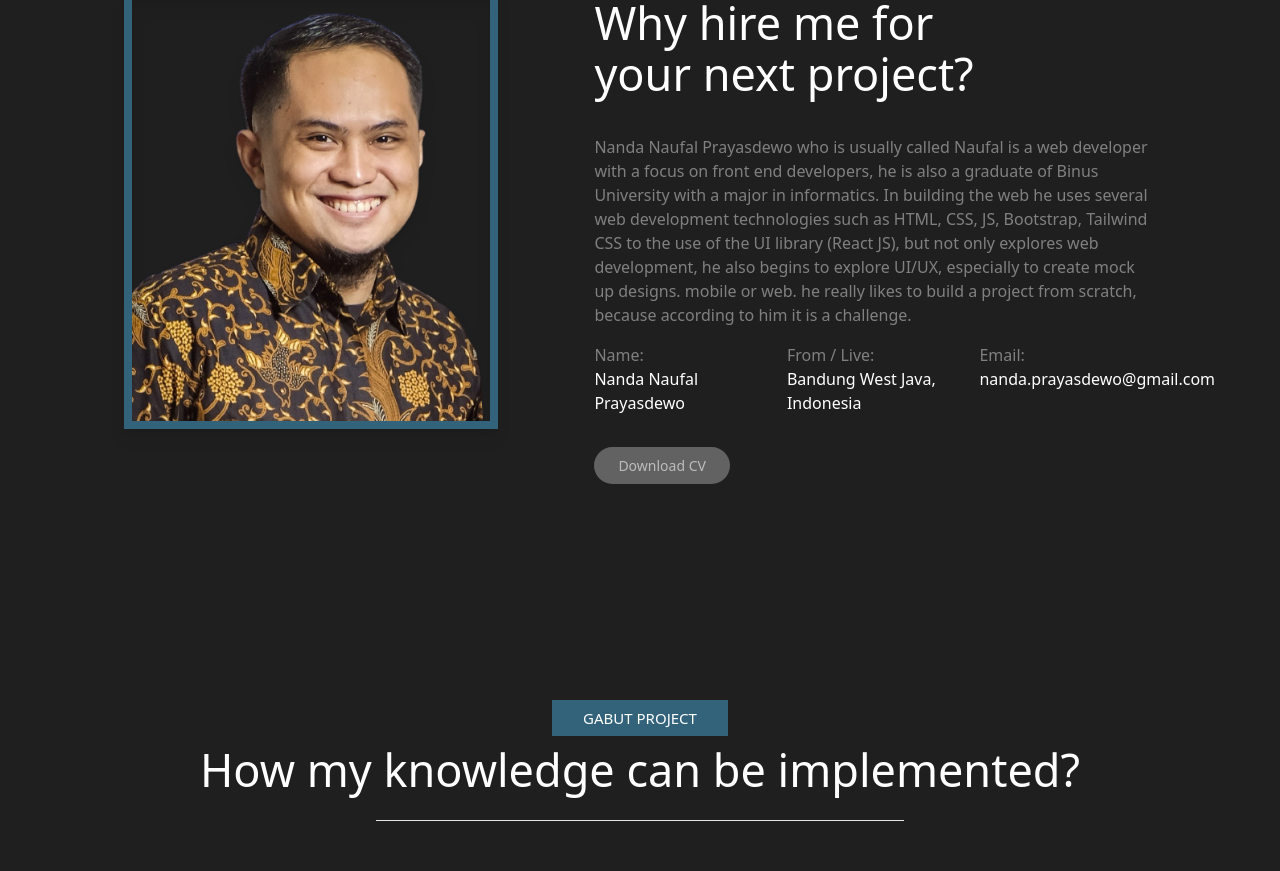
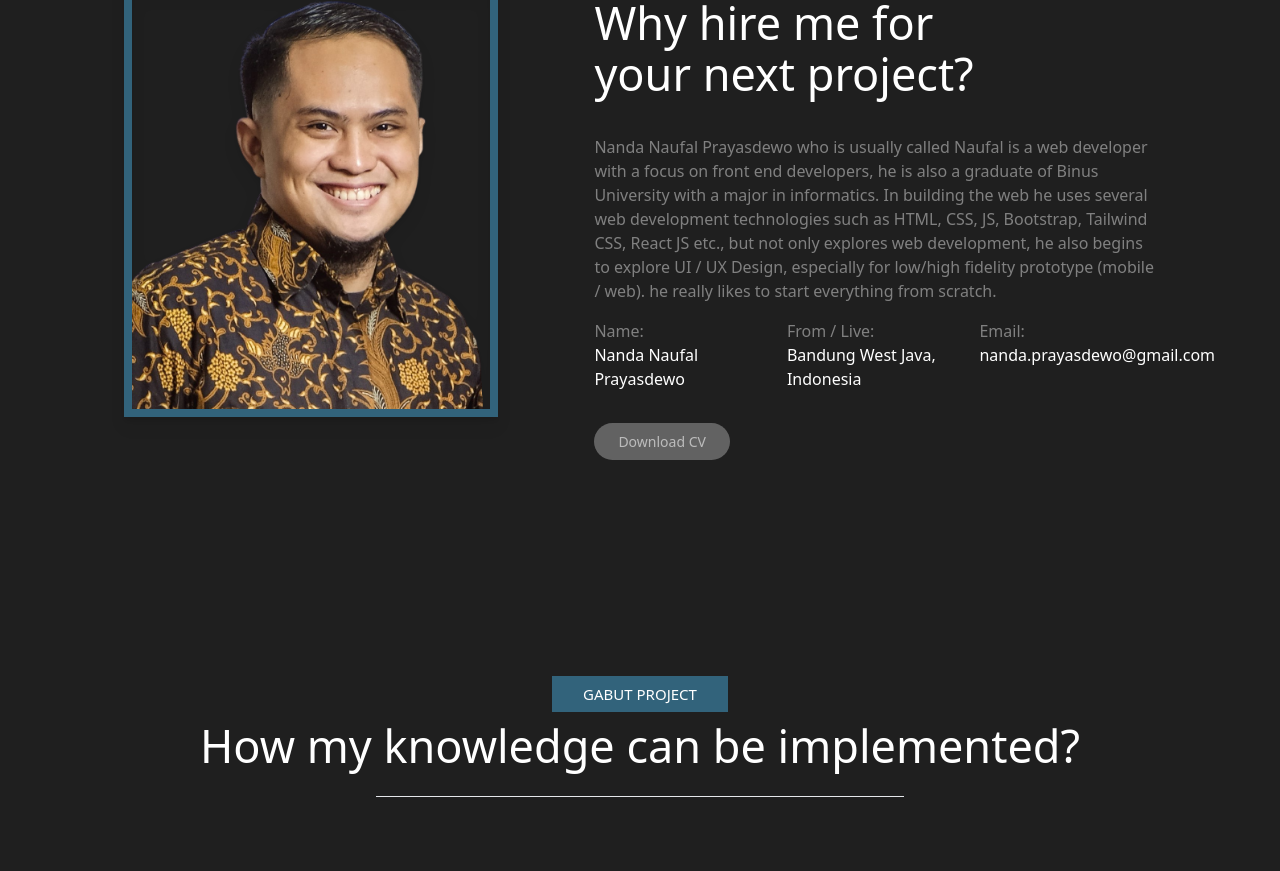
Before and after one commit to naufalprays77/personal, a React (Create React App) app: page / in a window 1280 px wide. Shown: the part 975-1846 px from the top of the page. Built offline with nearby package versions, Linux system fonts and the light colour scheme.

Commit message:
update description about

```diff
--- a/src/Components/ContentAbout.js
+++ b/src/Components/ContentAbout.js
@@ -18,8 +18,8 @@ export const ContentAbout = () => {
       </h2>
       <p className="text-paragraph text-[14px] md:text-[16px] lg:text-[15px] xl:text-[16px]  ">
         Nanda Naufal Prayasdewo who is usually called Naufal is a web developer with a focus on front end developers, he is also a graduate of Binus University with a major in informatics. In building the web he uses several web development
-        technologies such as HTML, CSS, JS, Bootstrap, Tailwind CSS to the use of the UI library (React JS), but not only explores web development, he also begins to explore UI/UX, especially to create mock up designs. mobile or web. he
-        really likes to build a project from scratch, because according to him it is a challenge.
+        technologies such as HTML, CSS, JS, Bootstrap, Tailwind CSS, React JS etc., but not only explores web development, he also begins to explore UI / UX Design, especially for low/high fidelity prototype (mobile / web). he really likes
+        to start everything from scratch.
       </p>
       <div class="grid grid-cols-2 gap-2 md:grid-cols-3 lg:grid-cols-2 lg:gap-2 md:gap-4 xl:grid-cols-3 xl:gap-4 mt-4 text-[14px] md:text-[16px]">
         <div className="text-paragraph">
```
